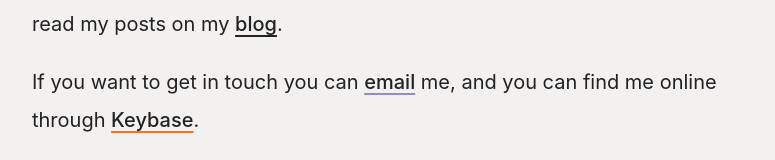
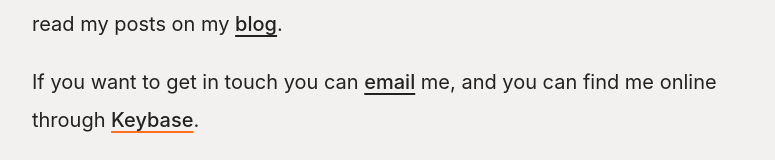
Before and after one commit to jackleslie/dev, a Next.js app: page / in a window 1280 px wide. Shown: the part 286-446 px from the top of the page, without its empty margins (248-1023 px from the left). Built offline with nearby package versions, Linux system fonts and the light colour scheme.

Commit message:
Update global.css

```diff
--- a/src/styles/global.css
+++ b/src/styles/global.css
@@ -10,7 +10,7 @@
   --background: var(--white);
   --wise: #00b9ff;
   --blog: #999;
-  --protonmail: #8a90c7;
+  --gmail: #EA4335;
   --keybase: #ff6f21;
   --transition:
     color 0.2s ease,
@@ -134,9 +134,9 @@ blockquote {
   text-decoration-color: var(--blog);
 }
 
-.protonmail,
-.protonmail::selection {
-  text-decoration-color: var(--protonmail);
+.gmail,
+.gmail::selection {
+  text-decoration-color: var(--gmail);
 }
 
 .keybase,
```
